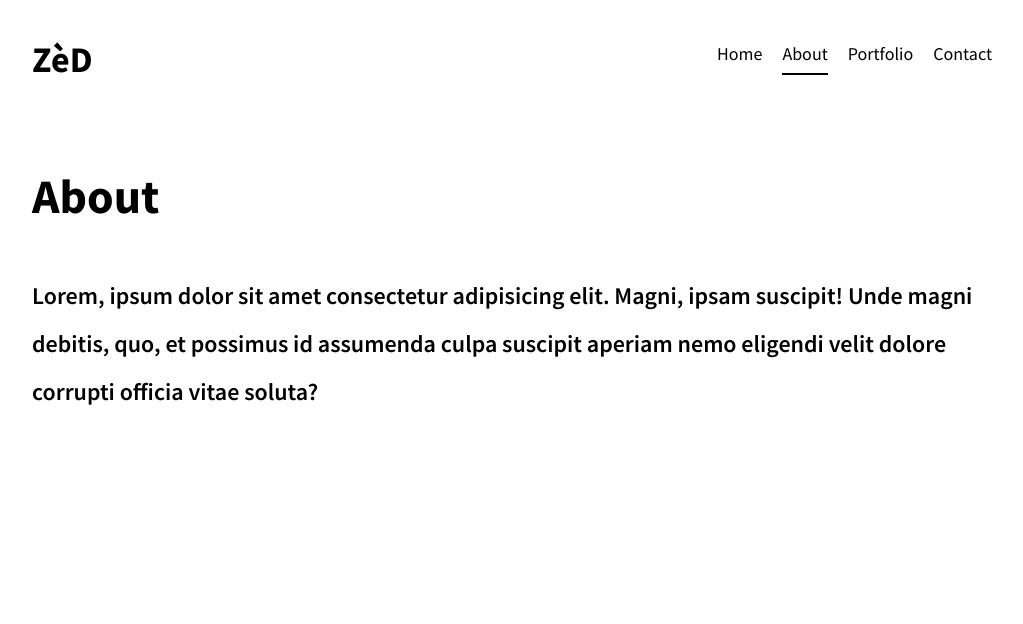
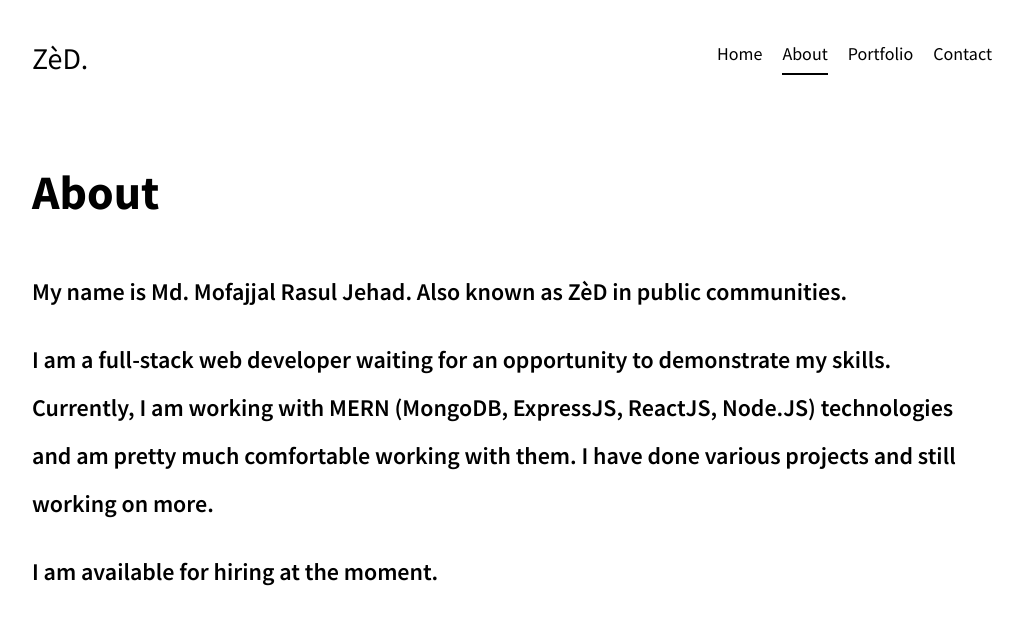
Before and after one commit to zunayed-arp/portfoliome, a React (Create React App) app: page /about in a window 1280 px wide. Shown: the top 624 px of the page, without its empty margins (128-1151 px from the left). Built offline with nearby package versions, Linux system fonts and the light colour scheme.

Commit message:
Updated About me texts
Signed-off-by: ZèD <imzihad@gmail.com>

```diff
--- a/src/Components/About/About.tsx
+++ b/src/Components/About/About.tsx
@@ -2,7 +2,11 @@ const About = () => {
     return (
         <div className="">
             <h1 className="text-5xl font-bold leading-normal">About</h1>
-            <p className="text-2xl mt-10 font-semibold leading-loose">Lorem, ipsum dolor sit amet consectetur adipisicing elit. Magni, ipsam suscipit! Unde magni debitis, quo, et possimus id assumenda culpa suscipit aperiam nemo eligendi velit dolore corrupti officia vitae soluta?</p>
+            <div className="text-2xl mt-10 space-y-5 font-semibold leading-loose">
+                <p>My name is Md. Mofajjal Rasul Jehad. Also known as ZèD in public communities. </p>
+                <p> I am a full-stack web developer waiting for an opportunity to demonstrate my skills. Currently, I am working with MERN (MongoDB, ExpressJS, ReactJS, Node.JS) technologies and am pretty much comfortable working with them. I have done various projects and still working on more. </p>
+                <p> I am available for hiring at the moment.</p>
+            </div>
         </div>
     );
 };
--- a/src/Components/Home/Home.tsx
+++ b/src/Components/Home/Home.tsx
@@ -7,7 +7,6 @@ const Home = () => {
         <div className="flex justify-between -mt-20">
             <div className="md:w-1/2 my-auto">
                 <h1 className="text-5xl font-bold leading-normal">Hello, I'm Mofajjal <br /> Rasul</h1>
-                <p className="text-2xl mt-10 font-semibold leading-loose">I am a junior Full-stack Web Developer and a fresh Computer Science Engineering graduate. <br /> I'd love to hear from you so contact me!</p>
                 <div className="flex space-x-5">
                     <Link to="contact">
                         <button className="bg-black text-xl text-white inline-block mt-5 w-44 py-4 rounded-lg">Contact Me</button>
--- a/src/Components/Navbar/Navbar.tsx
+++ b/src/Components/Navbar/Navbar.tsx
@@ -11,7 +11,7 @@ const Navbar = () => {
     return (
         <nav className="flex justify-between mb-20">
             <div>
-                <h1 className="text-4xl font-bold">ZèD</h1>
+                <h1 className="text-3xl">ZèD.</h1>
             </div>
             <ul className="flex space-x-5">
                 {
```
